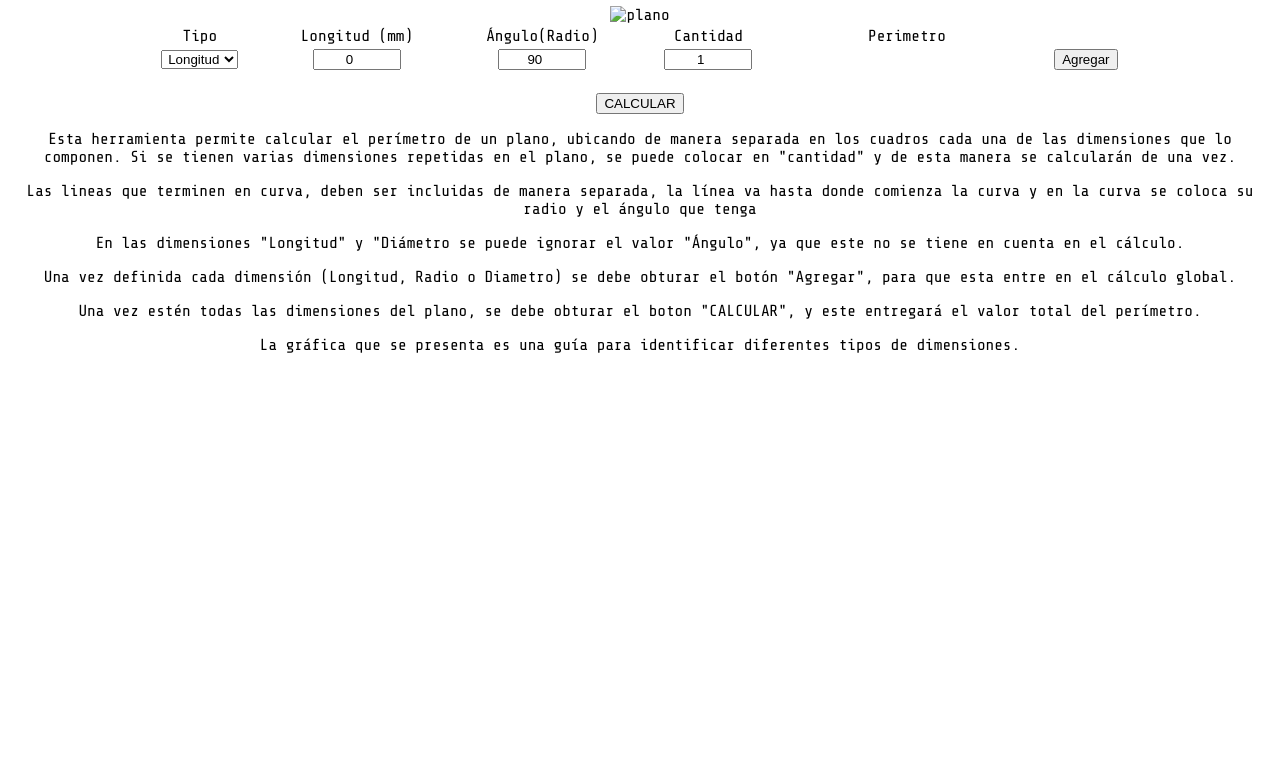
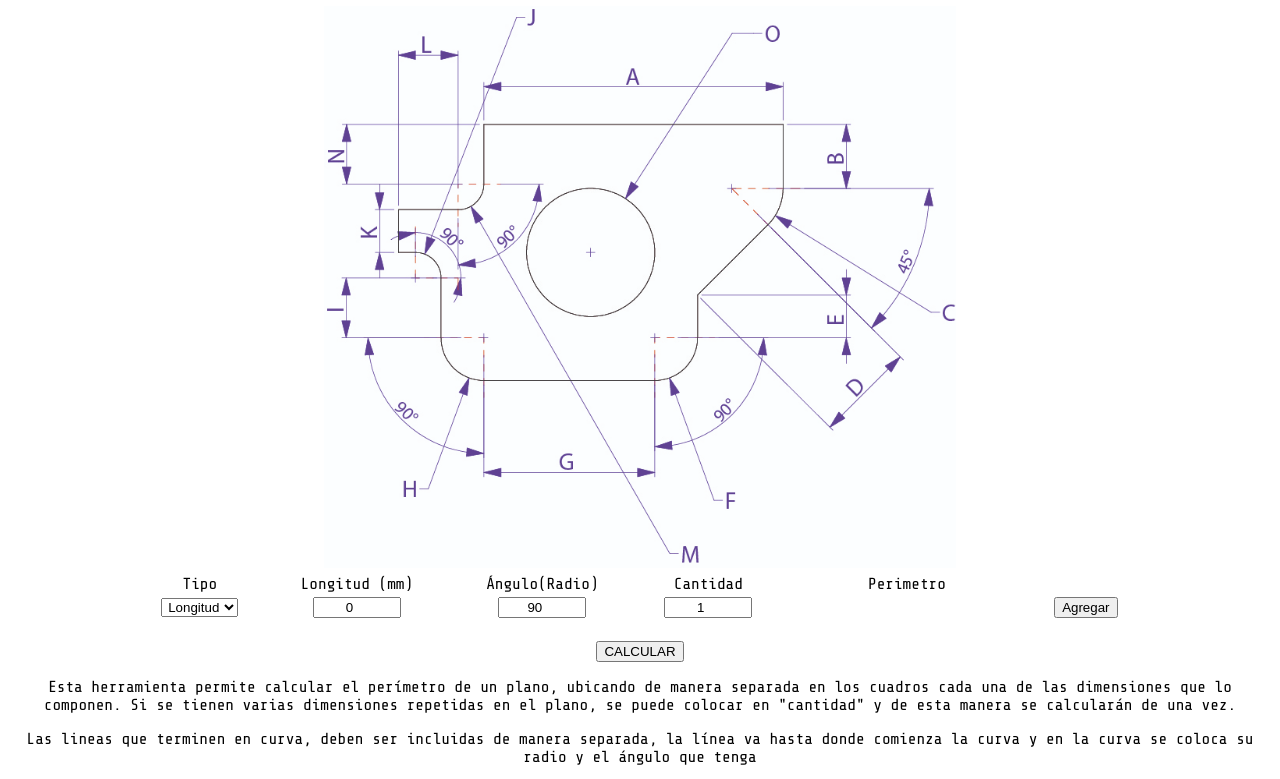
Before and after one commit to raalossa/perimetertech, a plain HTML site: page index.htm in a window 1280 px wide. Shown: the part 73-852 px from the top of the page. Before the commit the page ends 800 px from the top, so only its background shows below. Drawn offline with nearby package versions, Linux system fonts and the light colour scheme.

Commit message:
Update index.htm

```diff
--- a/index.htm
+++ b/index.htm
@@ -50,7 +50,7 @@
         <h1>CALCULADOR DE PERIMETROS</h1>
 
         <div class="container">
-        <img class="image1" src="/IMAGES/img4.jpg" alt="plano">
+        <img class="image1" src="/img4.jpg" alt="planos">
 </div>
 
             <table class="table1">
```
